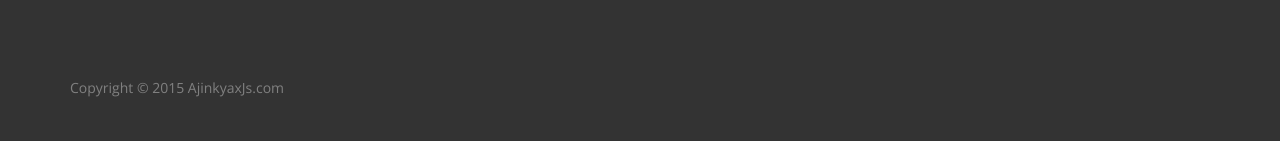
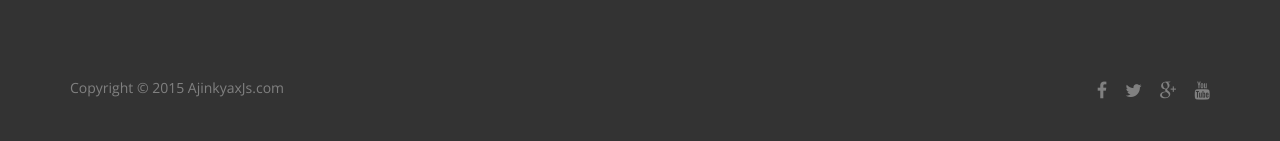
Before and after one commit to steelx/ajinkyaxjs, a Jekyll site: the page learn.io/index.html, which Jekyll copies as it is, in a window 1280 px wide. Shown: the part 1922-2063 px from the top of the page. Built offline with Jekyll 4.4.1, drawn with Linux system fonts in a browser that asks for light colours; nearby versions of some CDN libraries; Markdown is read by kramdown in place of the engine named in the settings; comment, search, counter and statistics services are not loaded.

Commit message:
social share buttons homepage

```diff
--- a/learn.io/index.html
+++ b/learn.io/index.html
@@ -169,7 +169,7 @@
     <div class='container'>
         <div class='bottom'>
             <p class='copyright'>Copyright © 2015 AjinkyaxJs.com</p>
-            <ul class='social-link-list' style="display: none;">
+            <ul class='social-link-list'>
                 <li>
                     <a href="https://www.facebook.com/ajinkya.borade" target="_blank"><i class='fa fa-facebook'></i>
                     </a></li>
@@ -184,13 +184,6 @@
                     <a href="https://www.youtube.com/user/ajinkyab1987" target="_blank"><i class='fa fa-youtube'></i>
                     </a></li>
             </ul>
-
-            <div class='social-link-list'>
-                <span class='st_googleplus_vcount' displayText='Google +'></span>
-                <span class='st_facebook_vcount' displayText='Facebook'></span>
-                <span class='st_whatsapp_vcount' displayText='WhatsApp'></span>
-                <span class='st_twitter_vcount' displayText='Tweet'></span>
-            </div>
 
         </div>
     </div>
```
